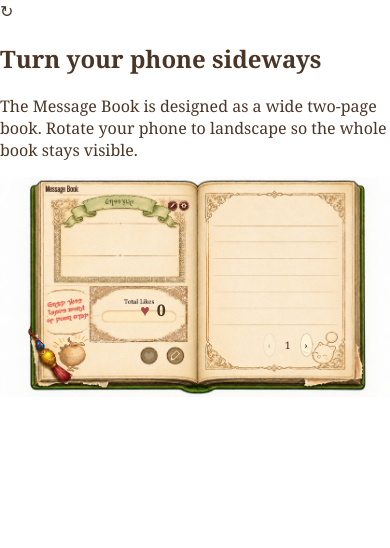
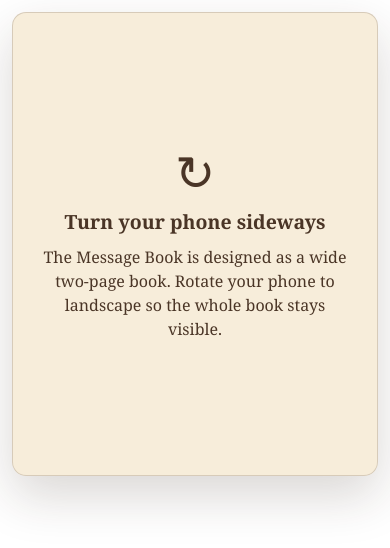
Before and after one commit to niyo-codes/honktavern-guestbook, a PHP site: page /public/index.html in a window 390 px wide. Shown: the top 548 px of the page. Run offline with PHP 8.4, Linux system fonts and the light colour scheme; data that the repository does not hold is empty.

Commit message:
feat: add temporary sample mode and responsive orientation gate

```diff
--- a/public/css/book.css
+++ b/public/css/book.css
@@ -15,9 +15,39 @@ button, input, textarea { font: inherit; }
 button { cursor: pointer; }
 
 .guestbook-shell {
-  width: min(100%, 80vw, calc(80vh * 1670 / 941));
+  width: min(80vw, calc(80vh * 1670 / 941));
   margin: 0 auto;
   padding: 12px 0;
+}
+
+.orientation-warning {
+  display: none;
+  min-height: 55vh;
+  padding: 28px;
+  place-content: center;
+  text-align: center;
+  color: #4a3526;
+  background: rgba(247, 237, 217, .96);
+  border: 1px solid rgba(74, 53, 38, .18);
+  border-radius: 14px;
+  box-shadow: 0 20px 50px rgba(48,31,24,.18);
+}
+
+.orientation-warning h2 {
+  margin: 0 0 10px;
+  font-size: clamp(1.2rem, 5vw, 1.7rem);
+}
+
+.orientation-warning p {
+  max-width: 32rem;
+  margin: 0 auto;
+  line-height: 1.5;
+}
+
+.orientation-warning__icon {
+  font-size: 3rem;
+  line-height: 1;
+  margin-bottom: 12px;
 }
 
 .book-widget {
@@ -290,9 +320,19 @@ button { cursor: pointer; }
 .turnstile-slot { min-height: 65px; margin-top: 10px; }
 .honeypot { position: absolute; left: -10000px; width: 1px; height: 1px; overflow: hidden; }
 
+@media (max-width: 900px) {
+  .guestbook-shell {
+    width: 100%;
+    padding: 0;
+  }
+
+  .book-widget {
+    border-radius: 0;
+    box-shadow: none;
+  }
+}
+
 @media (max-width: 639px) {
-  .guestbook-shell { width: 100%; padding: 0; }
-  .book-widget { border-radius: 0; box-shadow: none; }
   .hotspot--pencil { left: 40.8%; top: 9.6%; width: 4.5%; }
   .hotspot--settings { left: 44.2%; top: 9.6%; width: 4.5%; }
   .hotspot--add-message { left: 40.8%; top: 70.4%; width: 5.8%; }
@@ -304,3 +344,19 @@ button { cursor: pointer; }
 @media (min-width: 1600px) {
   .guestbook-shell { width: min(80vw, 1180px, calc(80vh * 1670 / 941)); }
 }
+
+
+@media (orientation: portrait) and (max-width: 699px) {
+  .guestbook-shell {
+    width: 100%;
+    padding: 12px;
+  }
+
+  .orientation-warning {
+    display: grid;
+  }
+
+  .book-widget {
+    display: none;
+  }
+}
```
